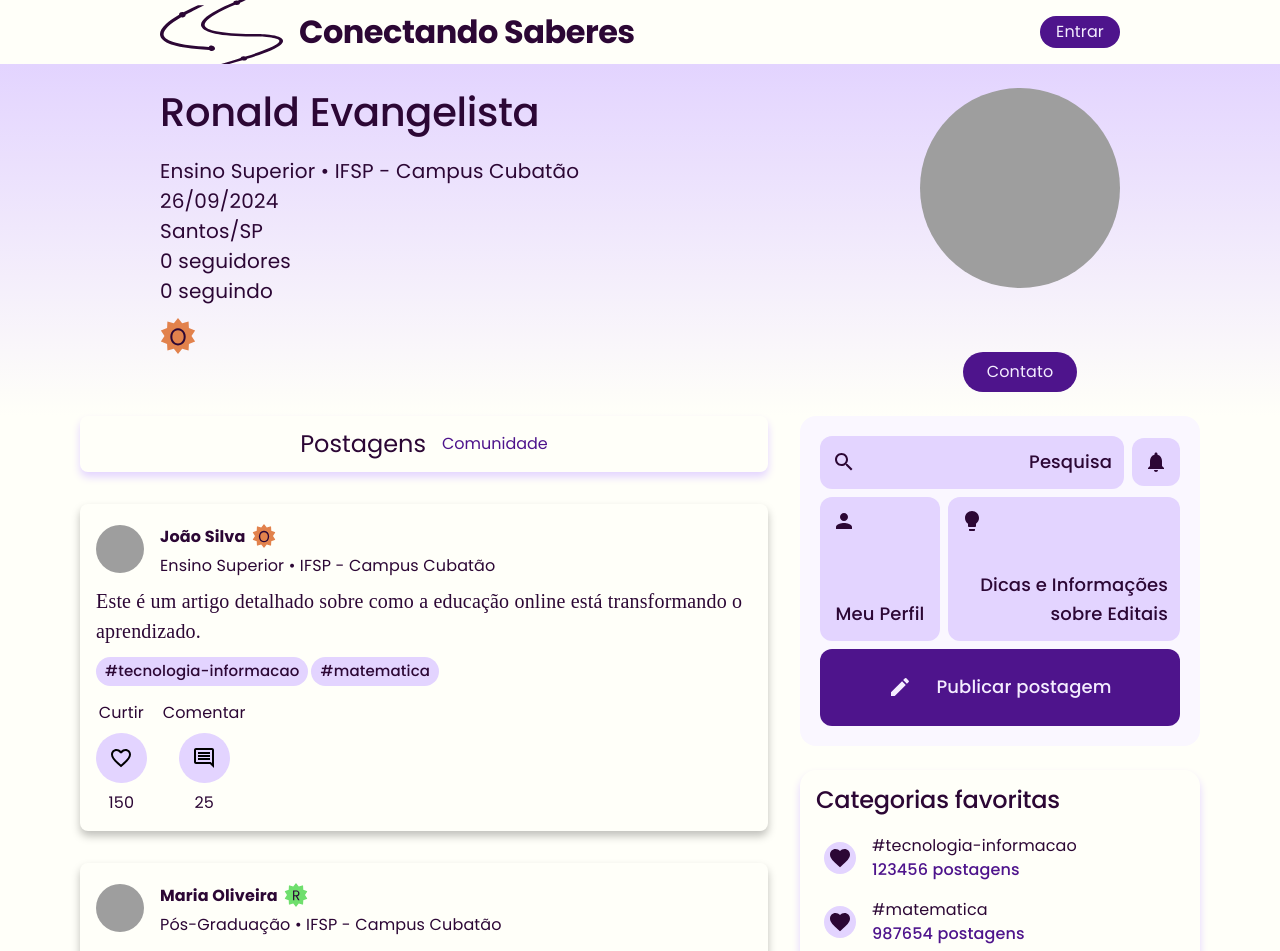
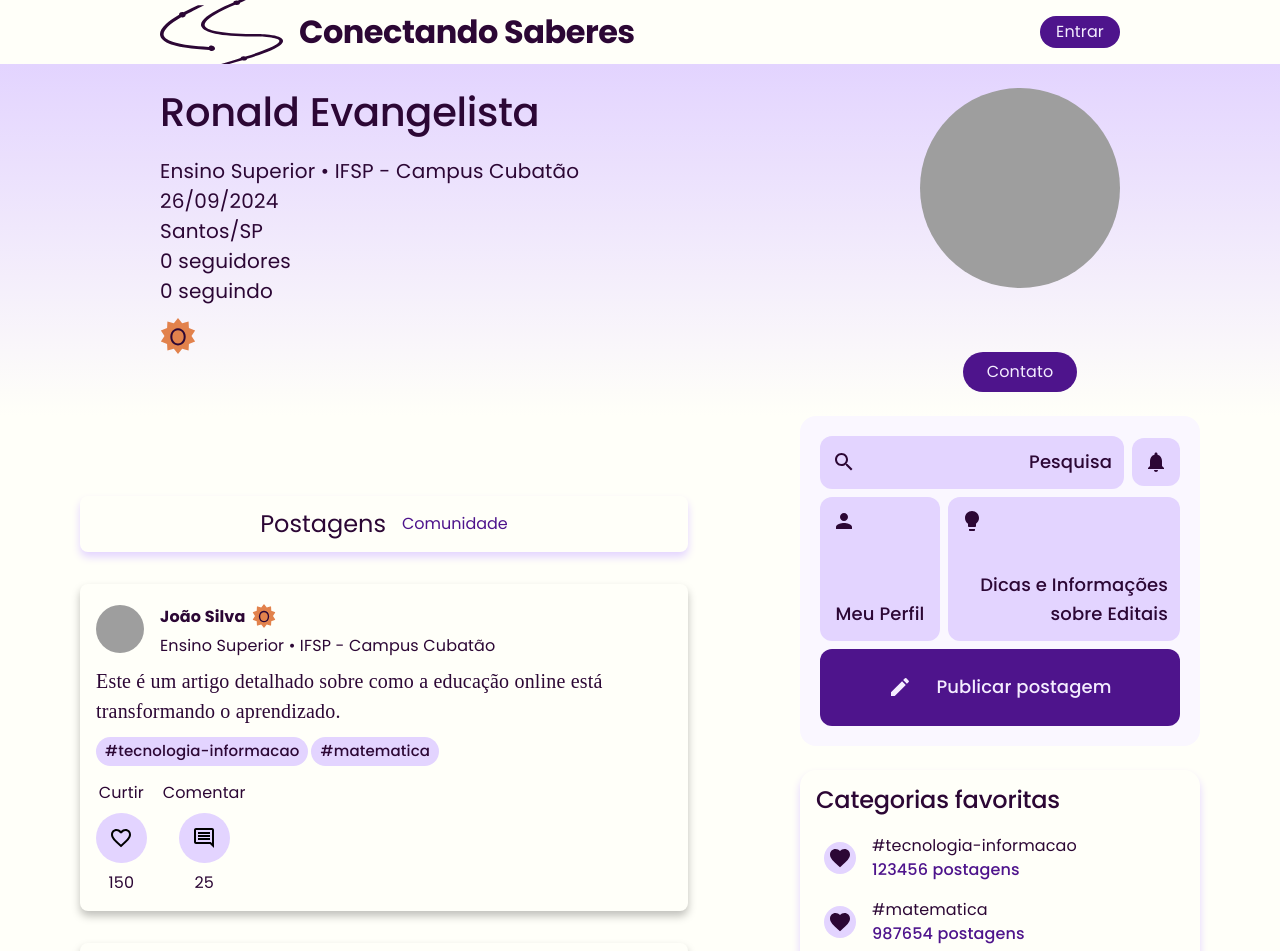
Before and after one commit to tcc-ads-cs/conectando-saberes, a React (Vite) app: page /perfil in a window 1280 px wide. Shown: the top 951 px of the page. Built offline with nearby package versions, Linux system fonts and the light colour scheme; grey boxes are pictures that could not be loaded.

Commit message:
11.1 - Commit extra (responsividade /Perfil)

```diff
--- a/src/components/Navbar/index.tsx
+++ b/src/components/Navbar/index.tsx
@@ -7,17 +7,13 @@ const Navbar: React.FC = () => {
     localStorage.setItem("logado", "false"); // Informação será estipulada através do login/JWT.
     let btn = document.getElementById('btnCheckIn');
 
-    function btnLogin() {
-        btn?.addEventListener("click", () => {
-            if (localStorage.getItem("logado") == "true") {
-                localStorage.setItem("logado", "false");
-                btn.innerHTML = '<p class="MuiTypography-root MuiTypography-body1 css-7fd3ay-MuiTypography-root">Entrar</p>';
-            } else {
-                localStorage.setItem("logado", "true");
-                btn.innerHTML = '<p class="MuiTypography-root MuiTypography-body1 css-7fd3ay-MuiTypography-root">Sair</p>';
-            }
-        });
-    }
+    btn?.addEventListener("click", () => {
+        if (localStorage.getItem("logado") == "true") {
+            localStorage.setItem("logado", "false");
+        } else if (localStorage.getItem("logado") == "false") {
+            localStorage.setItem("logado", "true");
+        }
+    })
 
     return (
         <header>
@@ -30,7 +26,7 @@ const Navbar: React.FC = () => {
                     <Typography variant={'h1'} fontFamily={'poppins'} fontWeight={'bold'}>Conectando Saberes</Typography>
                 </div>
             </Link>
-            <Link to={''} id="btnCheckIn" onClick={btnLogin}><Typography fontFamily={'poppins'}>Entrar</Typography></Link>
+            <Link to={''} id="btnCheckIn"><Typography fontFamily={'poppins'}>Entrar</Typography></Link>
         </header>
     );
 };
--- a/src/routes/Perfil/index.css
+++ b/src/routes/Perfil/index.css
@@ -4,6 +4,10 @@
         padding: var(--t16px);
         justify-content: space-between;
         background: linear-gradient(0deg, rgba(227,212,255,0) 0%, rgba(227,212,255,1) 100%);
+    }
+
+    .padding-left {
+        padding: 0;
     }
 
     .containerMenuCategorias {
@@ -36,6 +40,10 @@
         max-width: 25em;
         padding-left: var(--t32px);
     }
+
+    .padding-left {
+        padding: 5em;
+    }
 }
 
 @media (min-width: 1400px) {
```
